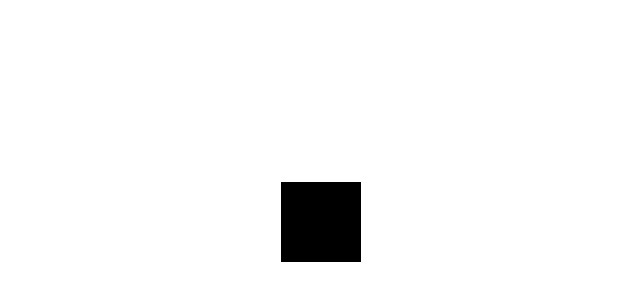
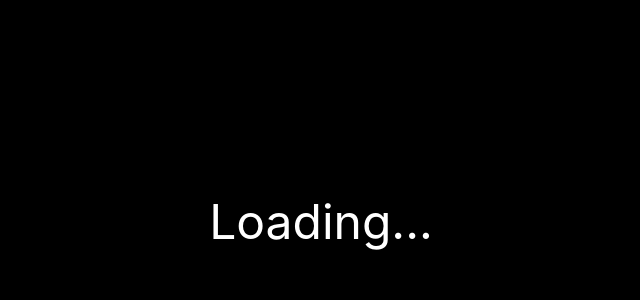
Before and after one commit to OmKhandale05/frontend-portfolio, a React (Vite) app: page / in a window 1280 px wide. Shown: the part 178-478 px from the top of the page, without its empty margins (319-959 px from the left). Built offline with nearby package versions, Linux system fonts and the light colour scheme.

Commit message:
Create loader component and basic lyout structure

```diff
--- a/src/App.jsx
+++ b/src/App.jsx
@@ -1,35 +1,10 @@
-import gsap from 'gsap';
 import './App.css';
-import { useEffect ,useRef } from 'react';
+import Loader from './components/Loader';
 
 function App() {
 
-  const boxRef = useRef();
 
-  useEffect(() => {
-    gsap.fromTo(
-      boxRef.current,
-      {
-        y: 100,
-        opacity: 0,
-        scale: 0.5,
-      },
-      {
-        y: 0,
-        opacity: 1,
-        scale: 1,
-        duration: 3,
-        ease: "power3.out",
-      }
-    );
-  }, []);
-
-  return (
-   <div className='h-screen flex items-center justify-center'>
-    <div ref={boxRef} className="w-20 h-20 bg-black"></div>
-
-   </div>
-  )
+  return <Loader/>;
 }
 
 export default App
--- /dev/null
+++ b/src/components/Loader.jsx
@@ -0,0 +1,9 @@
+const Loader = () => {
+    return (
+        <div className="fixed inset-0 bg-black text-white flex items-center justify-center">
+            <h1 className="text-5xl">Loading...</h1>
+        </div>
+     );
+}
+
+export default Loader;
```
